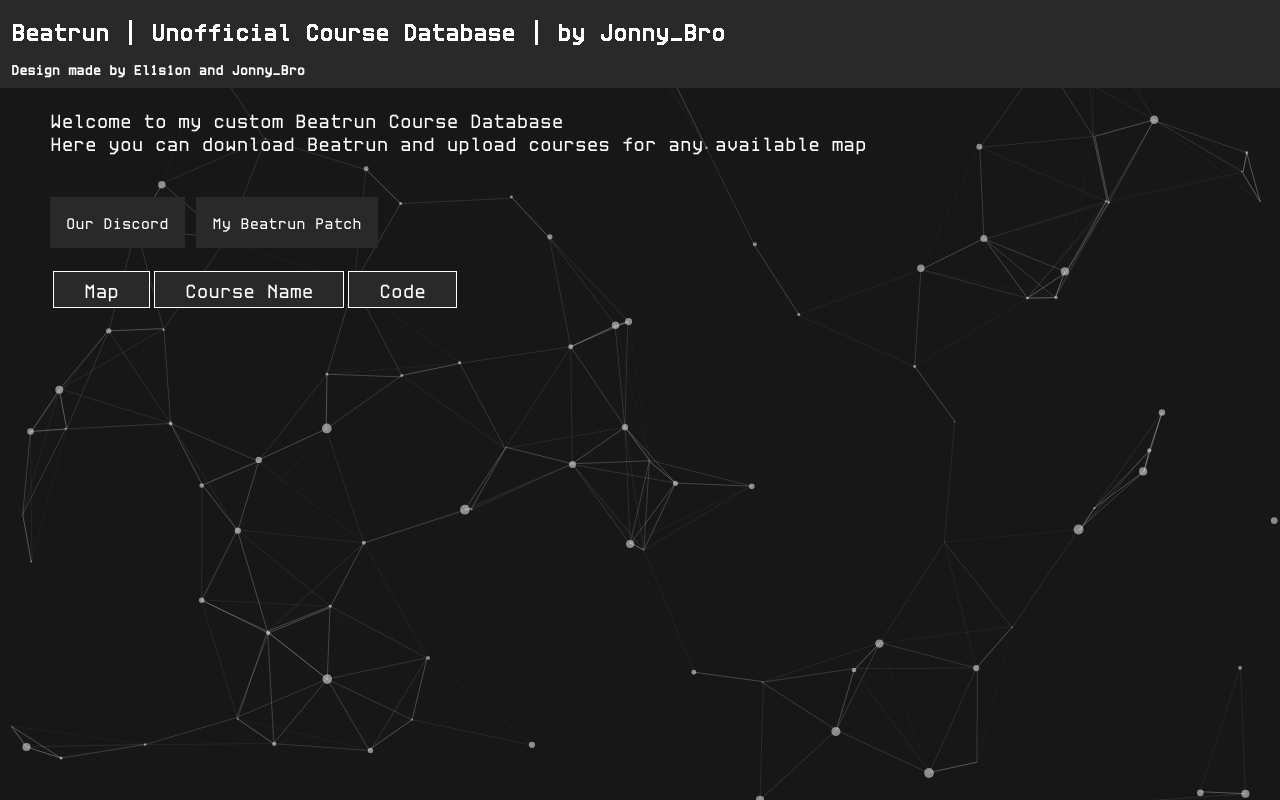
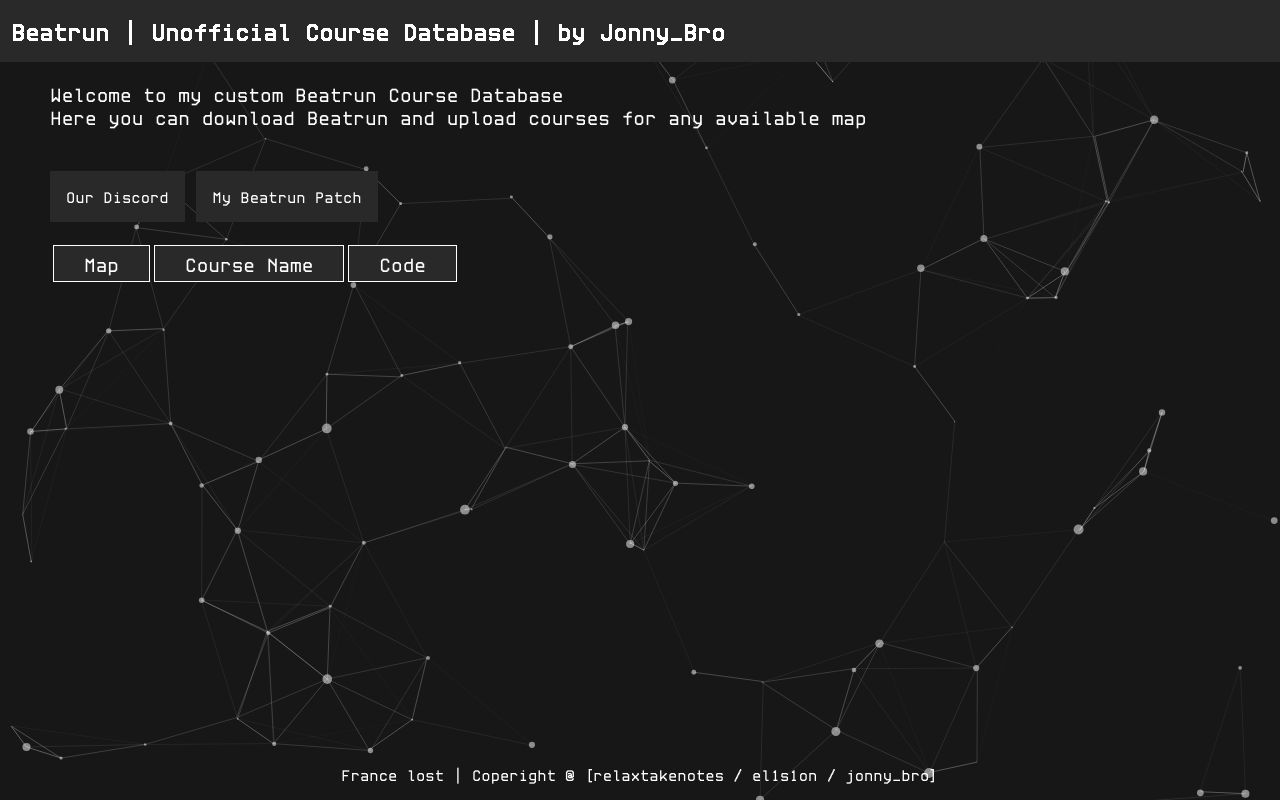
Before and after one commit to JonnyBro/beatrun-courses-server, a PHP site: page / in a window 1280 px wide. Run offline with PHP 8.4, Linux system fonts and the light colour scheme.

Commit message:
footer update

```diff
--- a/index.php
+++ b/index.php
@@ -42,11 +42,11 @@ foreach ($files as $file) {
 
 	<div class="panel">
 		<h1>Beatrun | Unofficial Course Database | by Jonny_Bro</h1>
-		<h1 id="smaller"><strong>Design made by El1s1on and Jonny_Bro</strong></h1>
 	</div>
 </head>
 
 <body>
+	<div class="content">
 		<div class="body-info">
 			<p>
 			Welcome to my custom Beatrun Course Database <br>
@@ -85,6 +85,11 @@ foreach ($files as $file) {
 				<?php endforeach; ?>
 			</tbody>
 		</table>
+	</div>
+
+	<div class="footer">
+		<p>France lost | Coperight @ [relaxtakenotes / el1s1on / jonny_bro]</p>
+	</div>
 </body>
 
 </html>
--- a/styles.css
+++ b/styles.css
@@ -15,6 +15,14 @@ body {
 table {
 	margin-left: 50px;
 	margin-top: 20px;
+}
+
+.footer {
+	position: fixed;
+	left: 0;
+	bottom: 0;
+	width: 100%;
+	text-align: center;
 }
 
 .panel {
@@ -67,7 +75,3 @@ table {
 	height: 100%;
 	z-index: -1;
 }
-
-#smaller {
-	font-size: 14px;
-}
```
Lines whose indentation alone changed are shown as unchanged.
